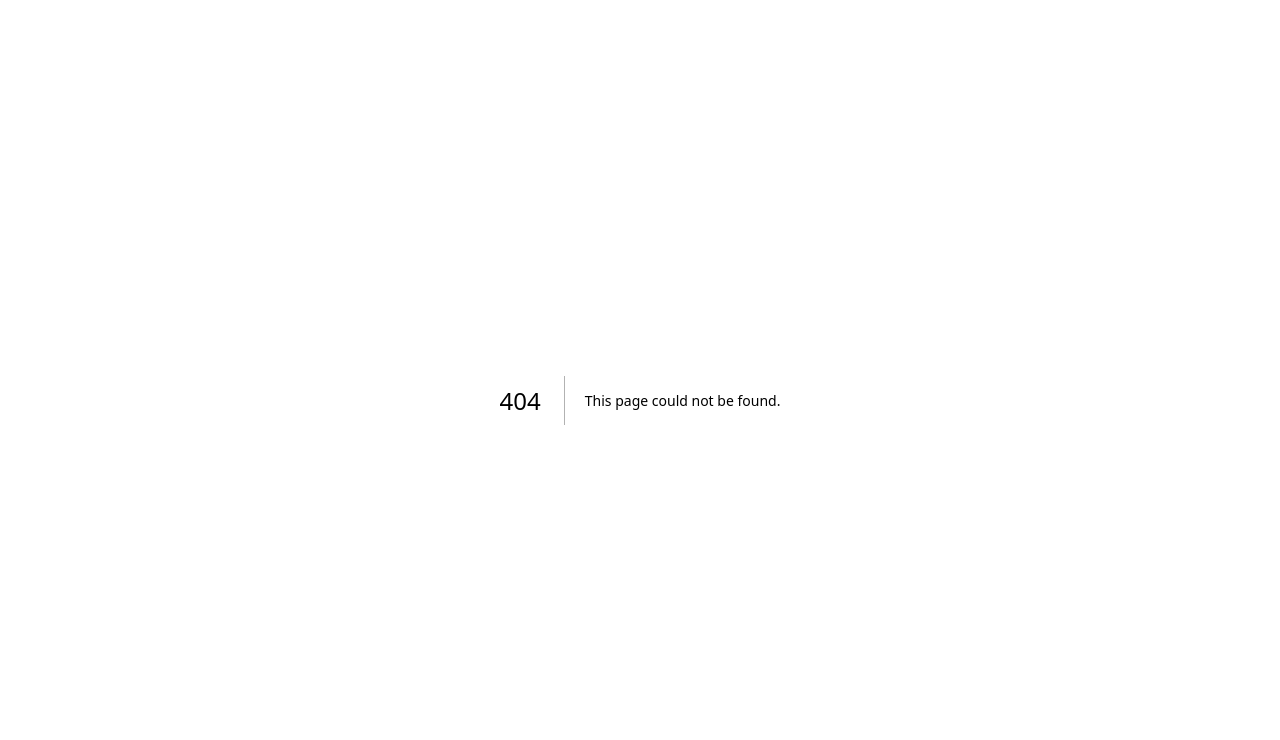
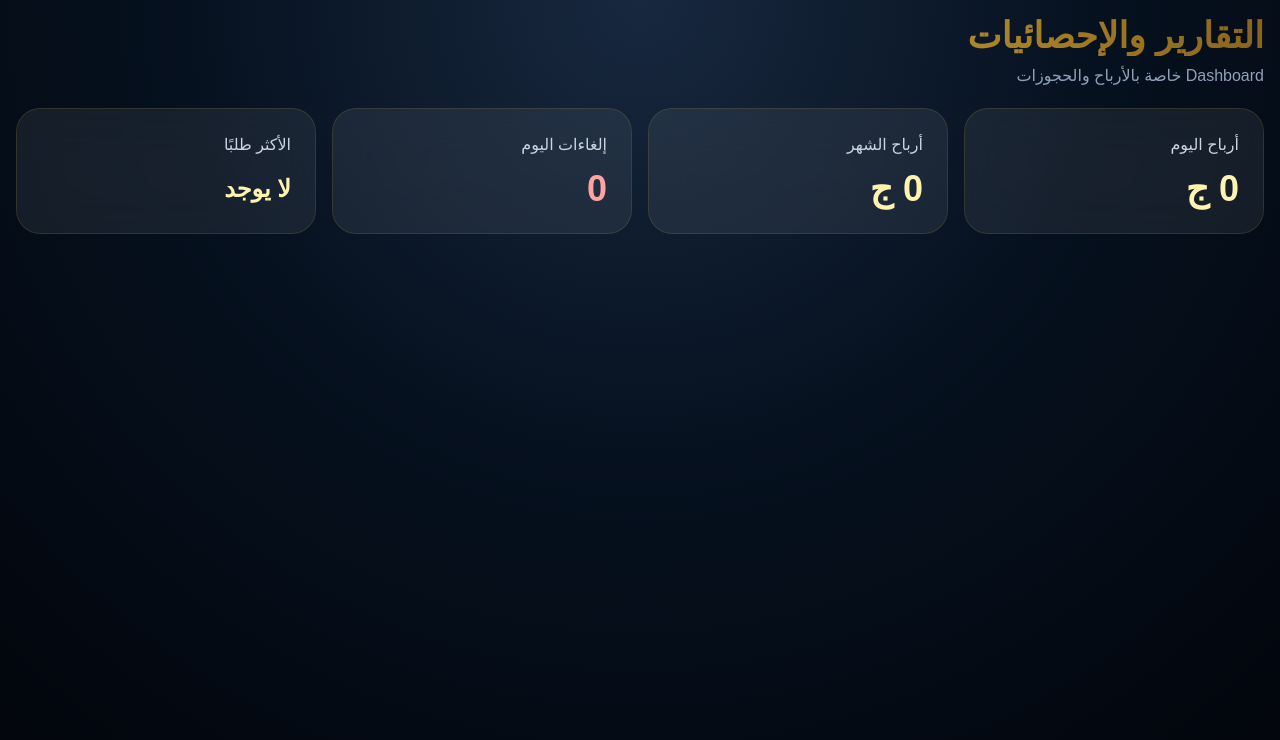
Before and after one commit to vbdo897-rgb/salon24, a Next.js app: page /admin/reports in a window 1280 px wide. Before the commit this address had no page. Shown: the top 740 px of the page. Built offline with nearby package versions, Linux system fonts and the light colour scheme; no server answers; the database is empty.

Commit message:
create reports dashboard

```diff
--- /dev/null
+++ b/app/admin/reports/page.tsx
@@ -0,0 +1,133 @@
+"use client";
+
+import { useEffect, useState } from "react";
+import { getBookings } from "@/lib/storage";
+
+export default function ReportsPage() {
+  const today = new Date().toISOString().split("T")[0];
+
+  const [bookings, setBookings] = useState<any[]>([]);
+
+  useEffect(() => {
+    const load = async () => {
+      const data = await getBookings();
+      setBookings(data);
+    };
+
+    load();
+  }, []);
+
+  const getBookingTotal = (serviceText: string) => {
+    const match = serviceText?.match(/الإجمالي:\s*(\d+)/);
+    return match ? Number(match[1]) : 0;
+  };
+
+  const completedBookings = bookings.filter(
+    (b) => b.status === "completed"
+  );
+
+  const todayCompletedBookings = completedBookings.filter(
+    (b) => b.date === today
+  );
+
+  const monthKey = today.slice(0, 7);
+
+  const monthCompletedBookings = completedBookings.filter((b) =>
+    b.date?.startsWith(monthKey)
+  );
+
+  const todayRevenue = todayCompletedBookings.reduce(
+    (total, b) => total + getBookingTotal(b.service),
+    0
+  );
+
+  const monthRevenue = monthCompletedBookings.reduce(
+    (total, b) => total + getBookingTotal(b.service),
+    0
+  );
+
+  const cancelledToday = bookings.filter(
+    (b) => b.date === today && b.status === "cancelled"
+  ).length;
+
+  const topServiceName = (() => {
+    const counts: any = {};
+
+    bookings.forEach((b) => {
+      if (!b.service) return;
+
+      const beforeTotal = b.service.split("|")[0];
+      const items = beforeTotal.split(" + ");
+
+      items.forEach((item: string) => {
+        const cleanName = item.replace(/\(.*?\)/g, "").trim();
+
+        if (!cleanName) return;
+
+        counts[cleanName] = (counts[cleanName] || 0) + 1;
+      });
+    });
+
+    const sorted = Object.entries(counts).sort(
+      (a: any, b: any) => Number(b[1]) - Number(a[1])
+    );
+
+    return sorted[0]?.[0] || "لا يوجد";
+  })();
+
+  return (
+    <div
+      dir="rtl"
+      className="min-h-screen bg-[radial-gradient(circle_at_top,#18283f_0,#06111f_45%,#02040a_100%)] text-white p-4"
+    >
+      <div className="max-w-7xl mx-auto space-y-5">
+
+        <div>
+          <h1 className="text-4xl font-black bg-gradient-to-r from-[#fff3b0] via-[#d4af37] to-[#8a641c] bg-clip-text text-transparent">
+            التقارير والإحصائيات
+          </h1>
+
+          <p className="text-slate-400 mt-2">
+            Dashboard خاصة بالأرباح والحجوزات
+          </p>
+        </div>
+
+        <div className="grid grid-cols-2 md:grid-cols-4 gap-4">
+
+          <div className="bg-white/[0.07] border border-[#d4af37]/15 p-6 rounded-3xl backdrop-blur-xl">
+            <p className="text-slate-300">أرباح اليوم</p>
+
+            <p className="text-4xl font-black mt-3 text-[#fff3b0]">
+              {todayRevenue} ج
+            </p>
+          </div>
+
+          <div className="bg-white/[0.07] border border-[#d4af37]/15 p-6 rounded-3xl backdrop-blur-xl">
+            <p className="text-slate-300">أرباح الشهر</p>
+
+            <p className="text-4xl font-black mt-3 text-[#fff3b0]">
+              {monthRevenue} ج
+            </p>
+          </div>
+
+          <div className="bg-white/[0.07] border border-[#d4af37]/15 p-6 rounded-3xl backdrop-blur-xl">
+            <p className="text-slate-300">إلغاءات اليوم</p>
+
+            <p className="text-4xl font-black mt-3 text-red-300">
+              {cancelledToday}
+            </p>
+          </div>
+
+          <div className="bg-white/[0.07] border border-[#d4af37]/15 p-6 rounded-3xl backdrop-blur-xl">
+            <p className="text-slate-300">الأكثر طلبًا</p>
+
+            <p className="text-2xl font-black mt-4 text-[#fff3b0]">
+              {topServiceName}
+            </p>
+          </div>
+
+        </div>
+      </div>
+    </div>
+  );
+}
```
